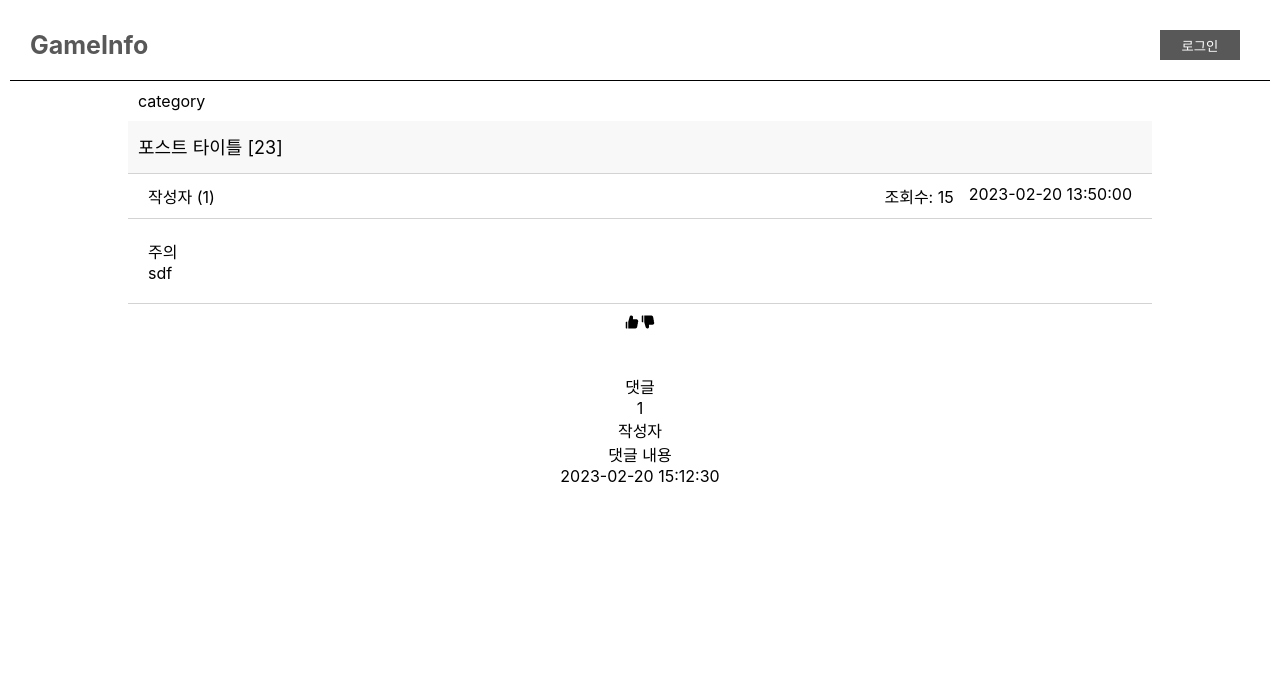
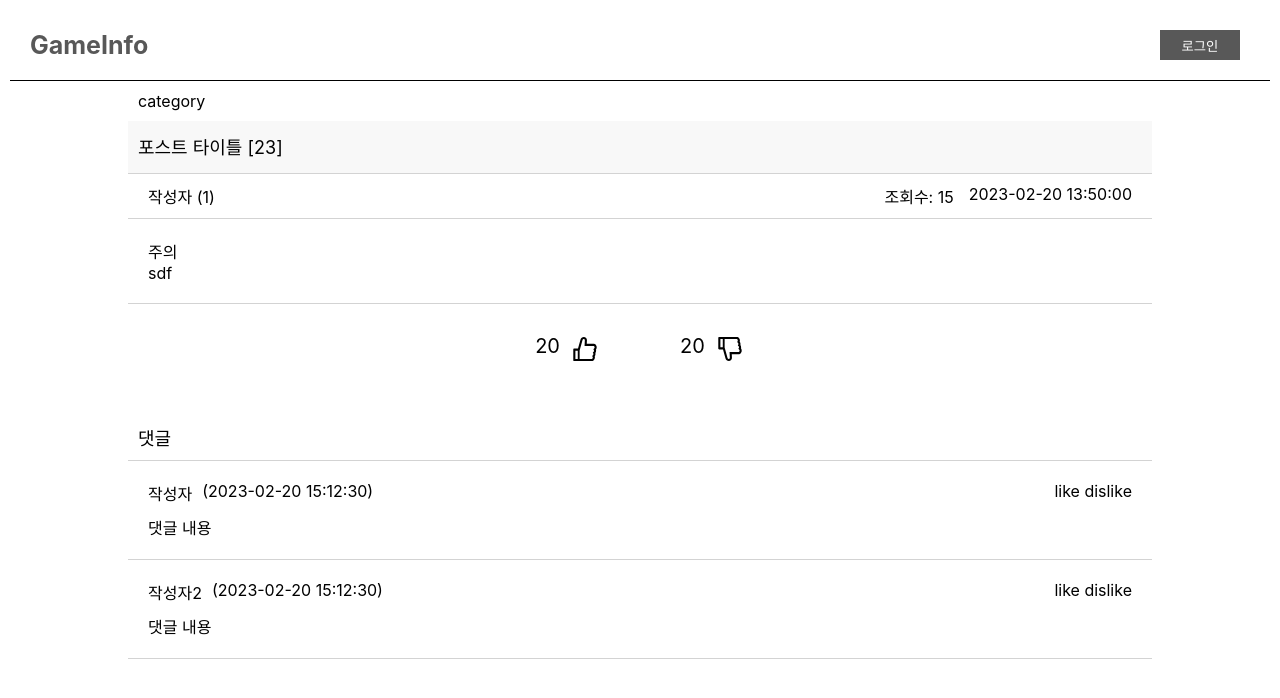
Before and after one commit to MoMoon-LKH/gameInfoVer2Front, a React (Create React App) app in the folder gameinfo/: page /post/1 in a window 1280 px wide. Shown: the top 698 px of the page. Built offline with nearby package versions, Linux system fonts and the light colour scheme.

Commit message:
댓글 컴포넌트 작성 및 게시글 상세보기 like dislike 화면 추가

```diff
--- /dev/null
+++ b/gameinfo/src/post/Comment.css
@@ -0,0 +1,37 @@
+.comment-title {
+    text-align: left;
+    font-size: 18px;
+    border-bottom: 1px solid lightgray;
+    padding-left: 10px;
+    padding-bottom: 10px;
+}
+
+
+.comment {
+    border-bottom: 1px solid lightgray;
+    padding: 20px;
+}
+
+
+.comment-top {
+    display: flex;
+    justify-content: space-between;
+}
+
+.comment-top-left {
+    display: flex;
+    justify-content: space-between;
+}
+
+.comment-id {
+    display: none;
+}
+
+.comment-top-info {
+    margin-right: 10px;
+}
+
+.comment-content {
+    margin-top: 10px;
+    text-align: left;
+}
--- a/gameinfo/src/post/Comment.jsx
+++ b/gameinfo/src/post/Comment.jsx
@@ -1,5 +1,6 @@
 
 import React from 'react';
+import "./Comment.css"
 
 const Comment = (props) => {
 
@@ -12,6 +13,13 @@ const Comment = (props) => {
             nickname: '작성자',
             content: '댓글 내용',
             createDate: '2023-02-20 15:12:30'
+        },
+        {
+            id: 2,
+            memberId: 2,
+            nickname: '작성자2',
+            content: '댓글 내용',
+            createDate: '2023-02-20 15:12:30'
         }
     ]
 
@@ -21,16 +29,24 @@ const Comment = (props) => {
             <div className='comment-title'>댓글</div>
             <div className='comment-body'>
                 {comments.map((comment) => (
-                    <div className='comments'>
-                        <div className='comment-info'>
-                            <div>{comment.id}</div>
-                            <div>{comment.nickname}</div>
+                    <div className='comment' key={comment.id}>
+                        <div className='comment-top'>
+                            <div className='comment-top-left'>
+                                <div className='comment-id'>{comment.id}</div>
+                                <div className='comment-top-info comment-nickname' >
+                                    {comment.nickname}
+                                </div>
+                                <div className='comment-top-info comment-create'>
+                                    ({comment.createDate})
+                                </div>
+                            </div>
+                            <div className='comment-top-right'>
+                                <div>like dislike</div>
+                            </div>
                         </div>
+
                         <div className='comment-content'>
                             {comment.content}
-                        </div>
-                        <div className='comment-create'>
-                            {comment.createDate}
                         </div>
                     </div>
                 ))}
--- a/gameinfo/src/post/PostDetail.css
+++ b/gameinfo/src/post/PostDetail.css
@@ -52,6 +52,17 @@
     justify-content: center;
 }
 
-.post-likes-btn {
+.post-likes-btn-div {
+    display: flex;
+    margin: 20px 40px;
+}
+
+.post-likes-num {
+    font-size: 20px;
+    margin-right: 10px;
 
 }
+
+.post-likes-btn {
+    width: 30px;
+}
--- a/gameinfo/src/post/PostDetail.jsx
+++ b/gameinfo/src/post/PostDetail.jsx
@@ -2,7 +2,8 @@ import React from 'react';
 import { useParams } from 'react-router-dom';
 import Comment from './Comment';
 import './PostDetail.css'
-import {AiOutlineLike, AiOutlineDislike, AiFillLike, AiFillDislike} from 'react-icons/ai'
+import {AiOutlineLike, AiOutlineDislike, AiFillLike, AiFillDislike} from 'react-icons/ai';
+import { useState } from 'react';
 
 const PostDetail = (props) => {
 
@@ -15,7 +16,9 @@ const PostDetail = (props) => {
         memberId: '1',
         nickname: '작성자',
         view: 15,
-        createDate: '2023-02-20 13:50:00',
+        likes: 20,
+        dislikes: 20,
+        createDate: '2023-02-20 13:50:00'
     }
 
     return (
@@ -46,10 +49,16 @@ const PostDetail = (props) => {
 
             <div className='post-likes-div'>
                 <div className='post-likes-btn-div'>
-                    <AiFillLike/>
+                    <div className='post-likes-num'>
+                        {post.likes}
+                    </div>
+                    <AiOutlineLike size={'30px'}/>
                 </div>
                 <div className='post-likes-btn-div'>
-                    <AiFillDislike/>
+                <div className='post-likes-num'>
+                        {post.dislikes}
+                    </div>
+                    <AiOutlineDislike size={'30px'}/>
                 </div>
             </div>
 
```
